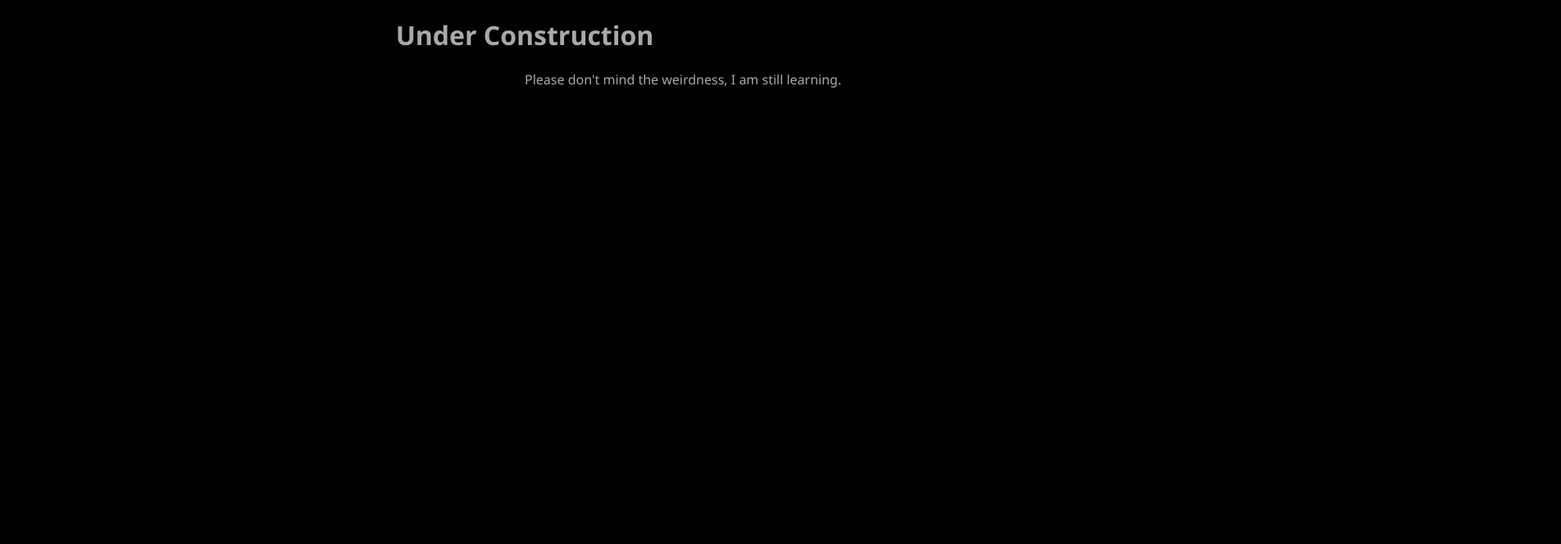
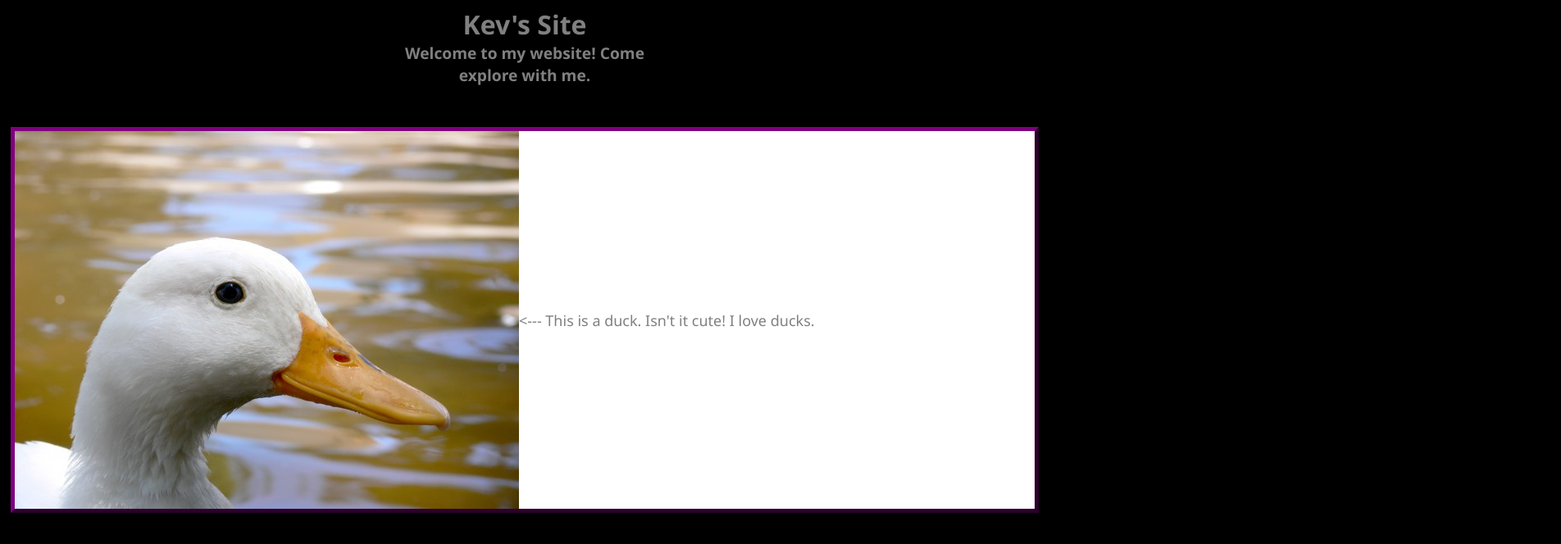
Before and after one commit to PaarkG/paarkg, a plain HTML site: page index.html in a window 1280 px wide. Shown: the whole page at 82% size, 1904 px wide, since content can reach past the window. Drawn offline with Linux system fonts and the light colour scheme.

Commit message:
Duck pic!
it works and it pretty now

```diff
--- a/index.html
+++ b/index.html
@@ -8,7 +8,12 @@
     <link rel="stylesheet" href="stylesheets.css">
 </head>
 <body>
-    <h1>Under Construction</h1>
-    <p>Please don't mind the weirdness, I am still learning.</p>
+    <h1 class = "centered">Kev's Site</h1>
+    <p class = "centered subHeading">Welcome to my website! Come explore with me.</p>
+    <div class = "divider"></div>
+    <div class = "duckDiv">
+        <img src="DuckPicture.jpg" alt = "There's a duck here, I promise" width = 615 height = 461 style="float: left; vertical-align: middle;"/>
+        <p class = "duckText">&lt;--- This is a duck. Isn't it cute! I love ducks.</p>
+    </div>
 </body>
 </html>
--- a/stylesheets.css
+++ b/stylesheets.css
@@ -1,15 +1,11 @@
 h1 {
-    text-align: center;
-    color: darkgray;
+    color: gray;
     font-family:'Segoe UI', Tahoma, Geneva, Verdana, sans-serif;
-    font-weight: bold;
+    font-weight: bolder;
 }
 
 p {
-    position: relative;
-    left: 50%;
-    text-align: left;
-    color: darkgray;
+    color: gray;
     font-family:'Segoe UI', Tahoma, Geneva, Verdana, sans-serif;
     font-weight: normal;
 }
@@ -17,3 +13,30 @@ p {
 body {
     background-color: black;
 }
+
+.divider {
+    height: 50px;
+}
+
+.centered {
+    width: 25%;
+    text-align: center;
+    margin: auto;
+}
+
+.subHeading {
+    font-size: larger;
+    font-weight: bold;
+}
+
+.duckDiv {
+    display: flex;
+    align-items: center;
+    border: 5px outset purple;
+    text-align: left;
+    background-color: white;
+    height: 461px;
+    font-size: large;
+    margin-left: 5px;
+    margin-right: 5px;
+}
```
Also changed, not shown: DuckPicture.jpg (added).
